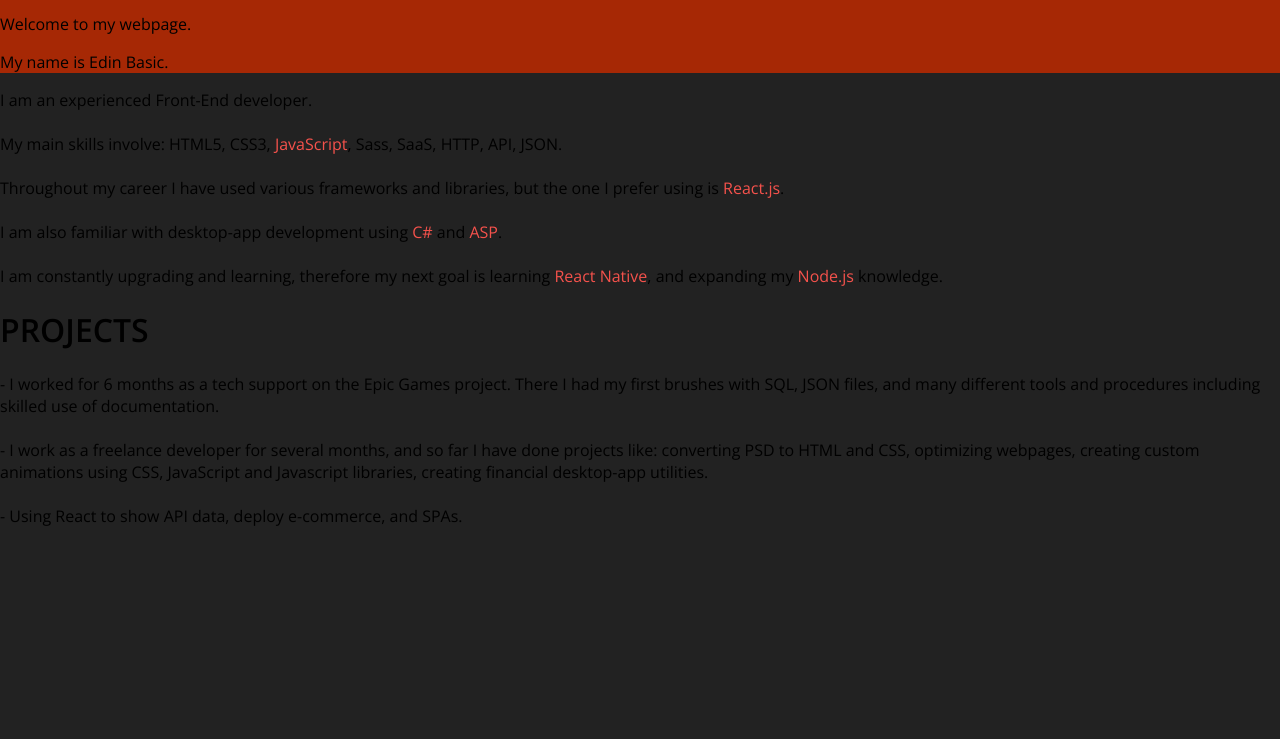
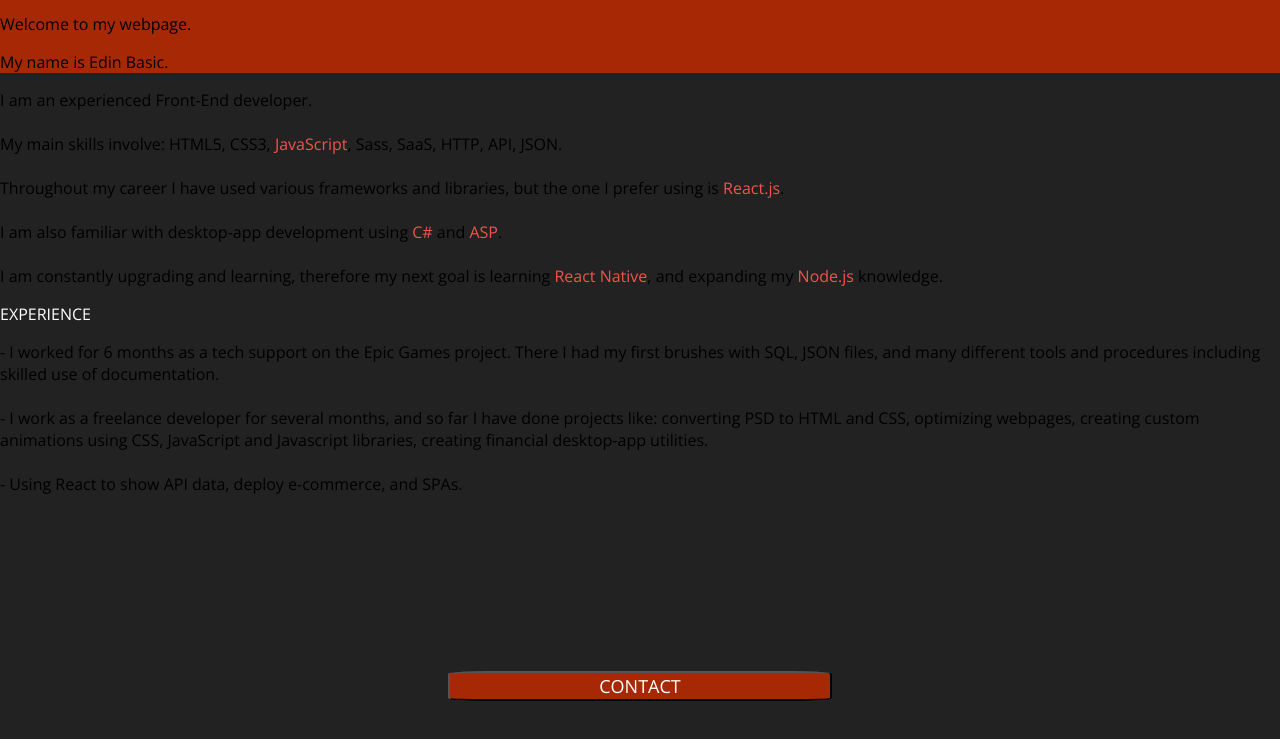
Before and after one commit to zzik/My-Dev-Portfolio, a plain HTML site: page index.html in a window 1280 px wide. Shown: the part 89-828 px from the top of the page. Before the commit the page ends 800 px from the top, so only its background shows below. Drawn offline with nearby package versions, Linux system fonts and the light colour scheme.

Commit message:
Update index.html

```diff
--- a/index.html
+++ b/index.html
@@ -20,27 +20,17 @@
         </div>
 
         <div class="m-floaters">
-
             <div class="m-floater-one">
                 <p class="paragraph-pad basic">I am an experienced Front-End developer. <br> <br>
-
                     My main skills involve: HTML5, CSS3, <span class="red-one">JavaScript</span>, Sass, SaaS, HTTP, API, JSON. <br> <br>
-
                     Throughout my career I have used various frameworks and libraries, but the one I prefer using is <span class="red-one">React.js</span>. <br> <br>
-
                     I am also familiar with desktop-app development using <span class="red-one">C#</span> and <span class="red-one">ASP</span>. <br> <br>
-
                     I am constantly upgrading and learning, therefore my next goal is learning <span class="red-one">React Native</span>, and expanding my <span class="red-one">Node.js</span> knowledge.</p>
             </div>
 
-            <div class="m-floater-two">
-                <h1 class="basic">PROJECTS</h1>
-                <div>
-                    <div class="m-box one"></div>
-                    <div class="m-box two"></div>
-                    <div class="m-box three"></div>
-                </div>
-            </div>
+            <div class="m-floater-two"></div>
+
+            <div class="experience-title white-text basic">EXPERIENCE</div>
 
             <div class="m-floater-three">
                 <p class="paragraph-pad basic">- I worked for 6 months as a tech support on the Epic Games project. There I had my first brushes with SQL, JSON files, and many different tools and procedures including skilled use of documentation.
@@ -50,8 +40,11 @@
                     <br><br>
                     - Using React to show API data, deploy e-commerce, and SPAs.</p>
             </div>
+            <div class="invisidiv"></div>
+        </div>
 
-        </div>
+        <!--FOOTER-->
+        <footer><button class="footer-button basic red-dark">CONTACT</button></footer>
     </div>
 </body>
 </html>
```
